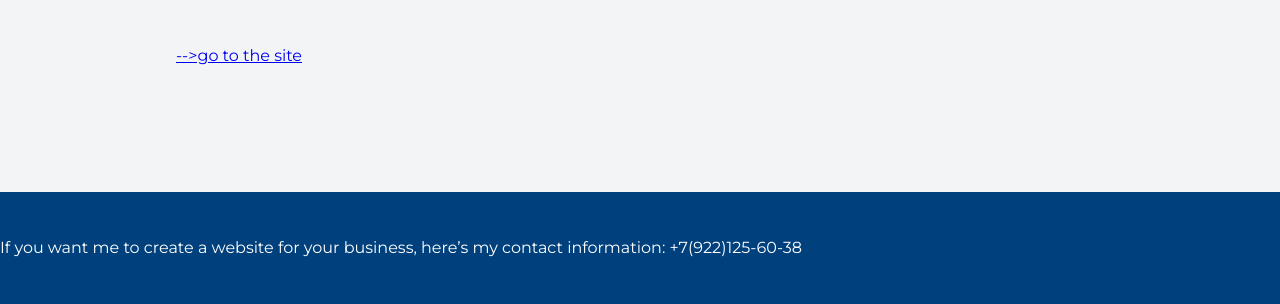
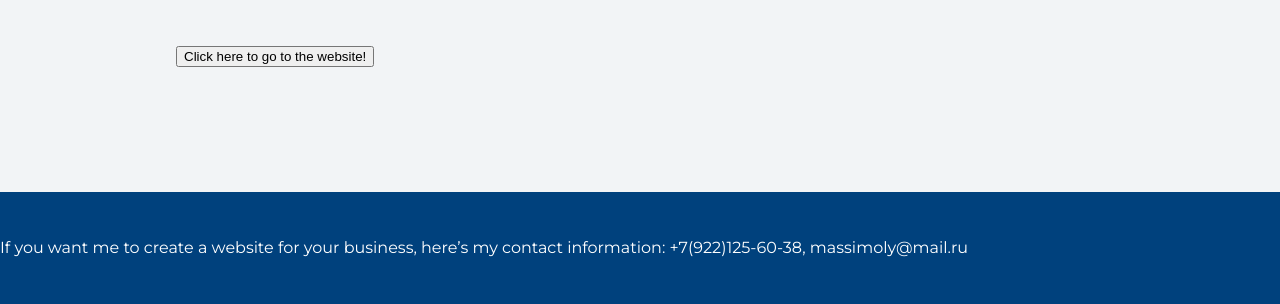
Before and after one commit to massimoly/home, a plain HTML site: page index.html in a window 1280 px wide. Shown: the part 2669-2973 px from the top of the page. Drawn offline with nearby package versions, Linux system fonts and the light colour scheme.

Commit message:
Add files via upload

```diff
--- a/index.html
+++ b/index.html
@@ -48,11 +48,13 @@ rel="stylesheet">
 <img src="https://i.postimg.cc/gcxt9GPq/2024-01-19-204536.png" width="928" height="436" alt="Фотография Неопознанного Енота">
 </figure>
 <div class="container">
-<a href="http://precedent.tilda.ws/realvintage">-->go to the site</a>
+<form action="http://precedent.tilda.ws/realvintage">
+    <input type="submit" value="Click here to go to the website!" />
+</form>
 </div>
     </section>
     <footer class="page-footer">
-      If you want me to create a website for your business, here’s my contact information: +7(922)125-60-38
+      If you want me to create a website for your business, here’s my contact information: +7(922)125-60-38, massimoly@mail.ru
     </footer>
   </body>
 </html>
```
